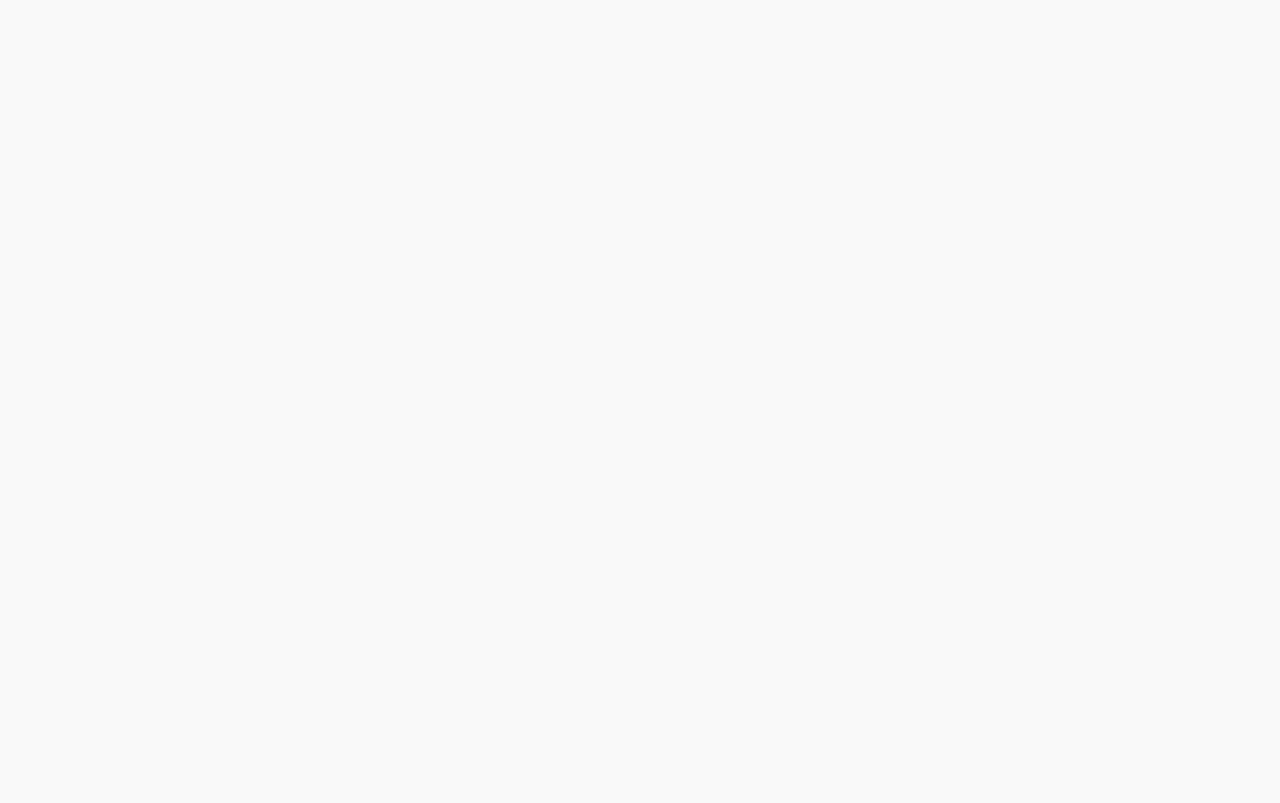
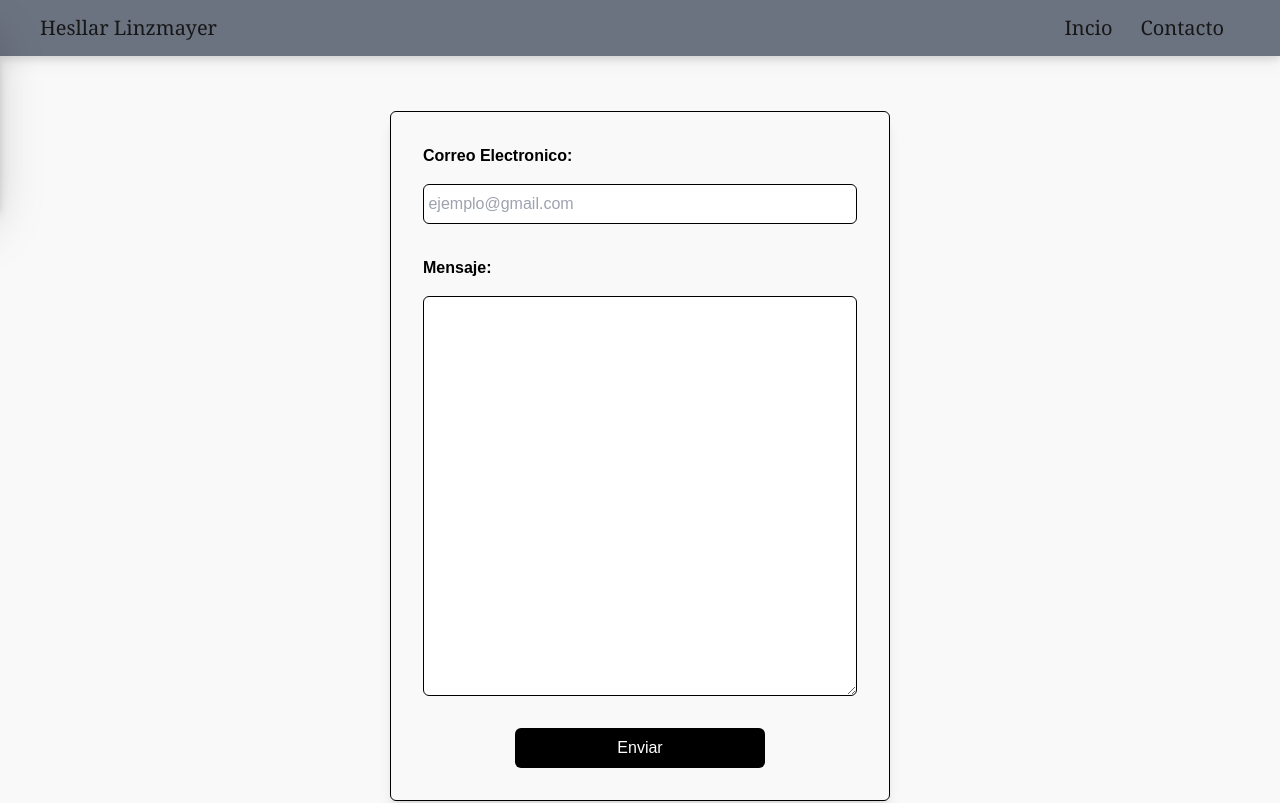
Before and after one commit to Hesllar/mi-blog, a Next.js app: page /contact in a window 1280 px wide. Before the commit this address had no page. Shown: the top 803 px of the page. Built offline with nearby package versions, Linux system fonts and the light colour scheme.

Commit message:
se crea diseño de página contacto

```diff
--- a/src/app/contact/page.tsx
+++ b/src/app/contact/page.tsx
@@ -1,12 +1,9 @@
-import { notFound } from "next/navigation";
+import { Contact } from "@/components/contact/Contact";
 
 export default function ContactPage() {
-  if (true) {
-    notFound();
-  }
   return (
-    <div>
-      <h1>Hello Page</h1>
+    <div className="h-screen flex justify-center">
+      <Contact />
     </div>
   );
 }
--- /dev/null
+++ b/src/components/contact/Contact.tsx
@@ -0,0 +1,31 @@
+"use client";
+
+export const Contact = () => {
+  return (
+    <div className="flex justify-center items-center w-[500px] h-[800px]">
+      <div className="flex flex-col gap-8 shadow-lg w-full p-8 sm:border sm:border-black  rounded-md">
+        <div className="flex flex-col w-full justify-between gap-4">
+          <label htmlFor="" className="text-black font-semibold">
+            Correo Electronico:
+          </label>
+          <input
+            type="email"
+            className="border border-black rounded-md h-[40px]"
+            placeholder=" ejemplo@gmail.com"
+          />
+        </div>
+        <div className="flex flex-col justify-between w-full gap-4">
+          <label htmlFor="" className="text-black font-semibold">
+            Mensaje:
+          </label>
+          <textarea className="border border-black rounded-md h-[400px]"></textarea>
+        </div>
+        <div className="flex justify-center w-full">
+          <button className="bg-black text-white rounded-md px-4 py-2 w-[250px]">
+            Enviar
+          </button>
+        </div>
+      </div>
+    </div>
+  );
+};
```
